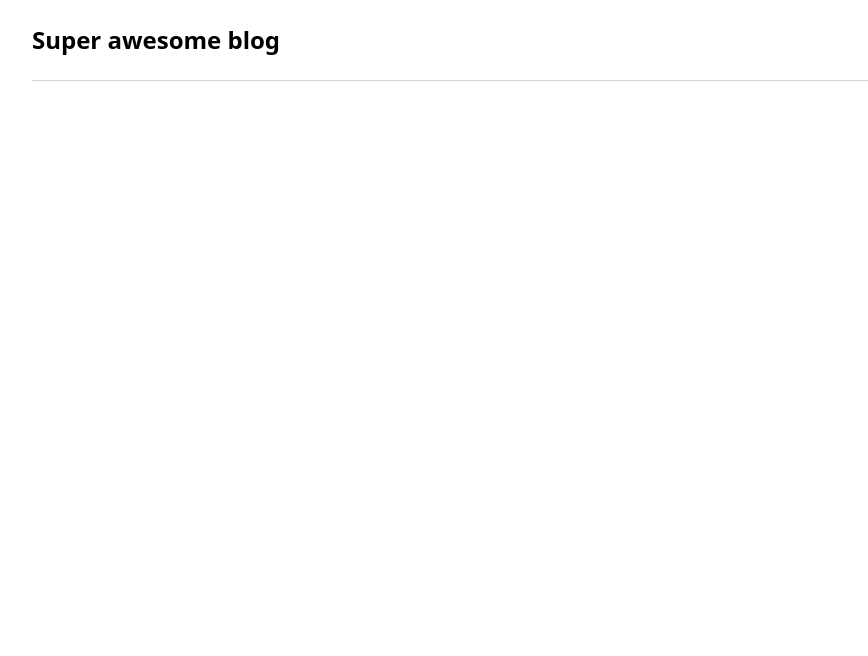
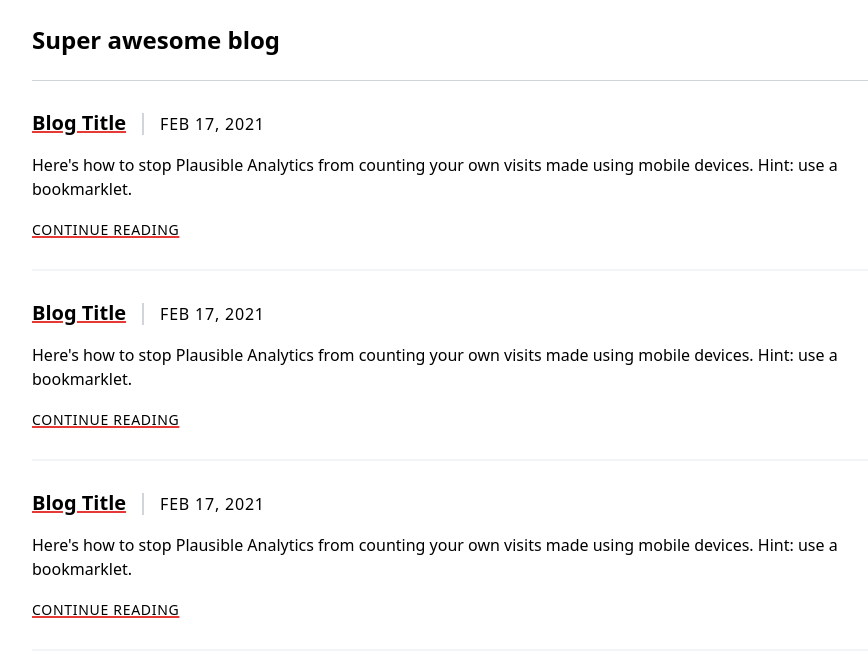
Before and after one commit to Steellow/tietokantaohjelmointi-harjoitustyo, a React (Create React App) app in the folder frontend/: page / in a window 1280 px wide. Shown: the top 656 px of the page, without its empty margins (184-1052 px from the left). Built offline with nearby package versions, Linux system fonts and the light colour scheme.

Commit message:
Hardcore post preview components

```diff
--- a/frontend/src/App.jsx
+++ b/frontend/src/App.jsx
@@ -1,9 +1,13 @@
 import Header from "./components/Header";
+import PostPreview from "./components/PostPreview";
 
 const App = () => {
   return (
     <div className="App mx-auto p-6 max-w-4xl">
       <Header />
+      <PostPreview />
+      <PostPreview />
+      <PostPreview />
     </div>
   );
 };
--- /dev/null
+++ b/frontend/src/components/PostPreview.jsx
@@ -0,0 +1,20 @@
+const PostPreview = () => {
+  return (
+    <article className="py-7 border-b-2 border-gray-100">
+      <h3 className="font-bold text-xl inline-block mr-4">
+        <a href="#" className="link hover:text-red-600 active:text-red-700 underline">
+          Blog Title
+        </a>
+      </h3>
+      <time className="border-gray-300 border-l-2 pl-4 tracking-wider uppercase">Feb 17, 2021</time>
+      <p className="my-4">
+        Here's how to stop Plausible Analytics from counting your own visits made using mobile devices. Hint: use a bookmarklet.{" "}
+      </p>
+      <a href="#" className="link text-sm tracking-wider uppercase underline">
+        Continue reading
+      </a>
+    </article>
+  );
+};
+
+export default PostPreview;
--- a/frontend/tailwind.config.js
+++ b/frontend/tailwind.config.js
@@ -7,5 +7,16 @@ module.exports = {
   variants: {
     extend: {},
   },
-  plugins: [],
+  plugins: [
+    function ({ addUtilities }) {
+      const extendUnderline = {
+        ".underline": {
+          textDecoration: "underline",
+          "text-decoration-color": "#e53935", //red-600
+          "text-decoration-thickness": "2px",
+        },
+      };
+      addUtilities(extendUnderline);
+    },
+  ],
 };
```
